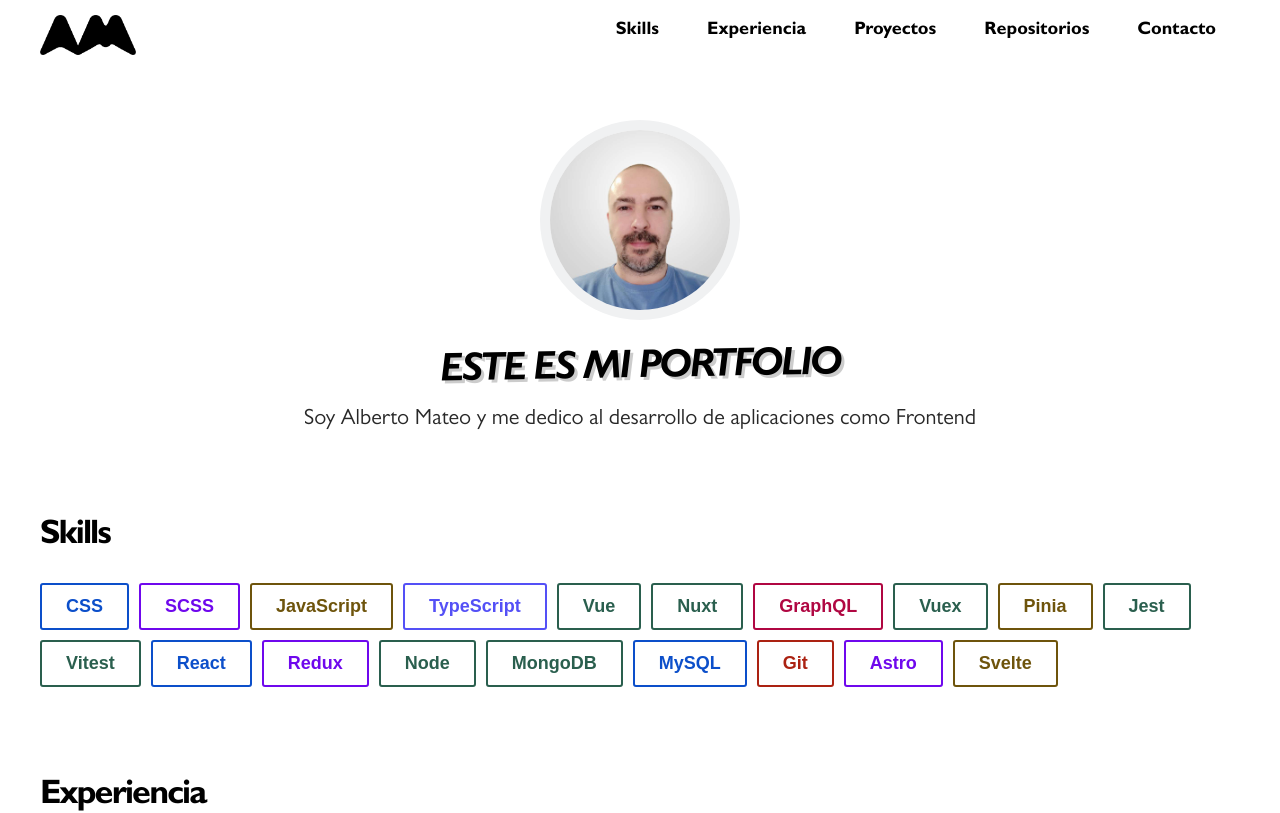
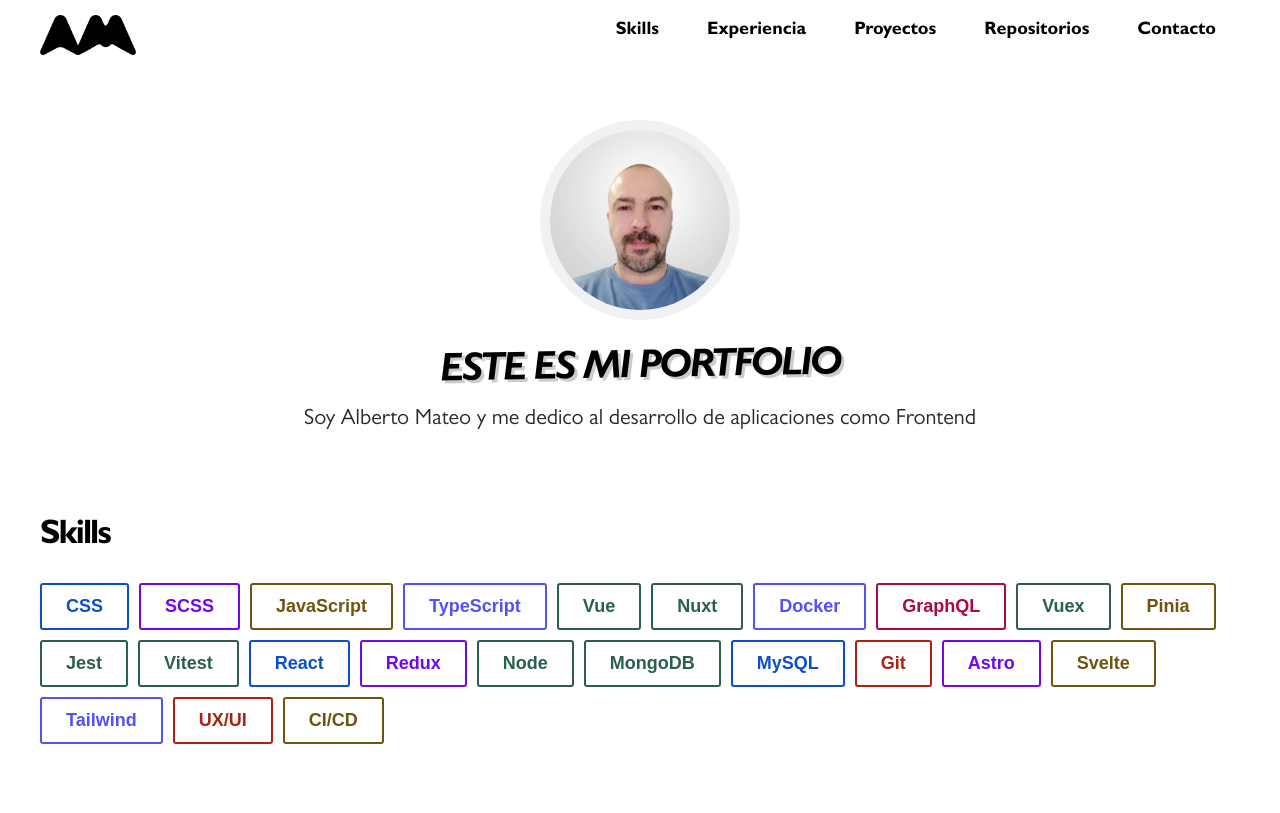
Before and after one commit to Mathiew82/portfolio, a Vue app: page / in a window 1280 px wide. Shown: the top 813 px of the page. Built offline with nearby package versions, Linux system fonts and the light colour scheme; no server answers.

Commit message:
Added new skills

```diff
--- a/src/constants/skills.ts
+++ b/src/constants/skills.ts
@@ -24,6 +24,10 @@ export const skillsData: Skill[] = [
   {
     name: 'Nuxt',
     color: '--green-color'
+  },
+  {
+    name: 'Docker',
+    color: '--violet-color'
   },
   {
     name: 'GraphQL',
@@ -76,5 +80,17 @@ export const skillsData: Skill[] = [
   {
     name: 'Svelte',
     color: '--yellow-color'
+  },
+  {
+    name: 'Tailwind',
+    color: '--violet-color'
+  },
+  {
+    name: 'UX/UI',
+    color: '--red-color'
+  },
+  {
+    name: 'CI/CD',
+    color: '--yellow-color'
   }
 ];
```
